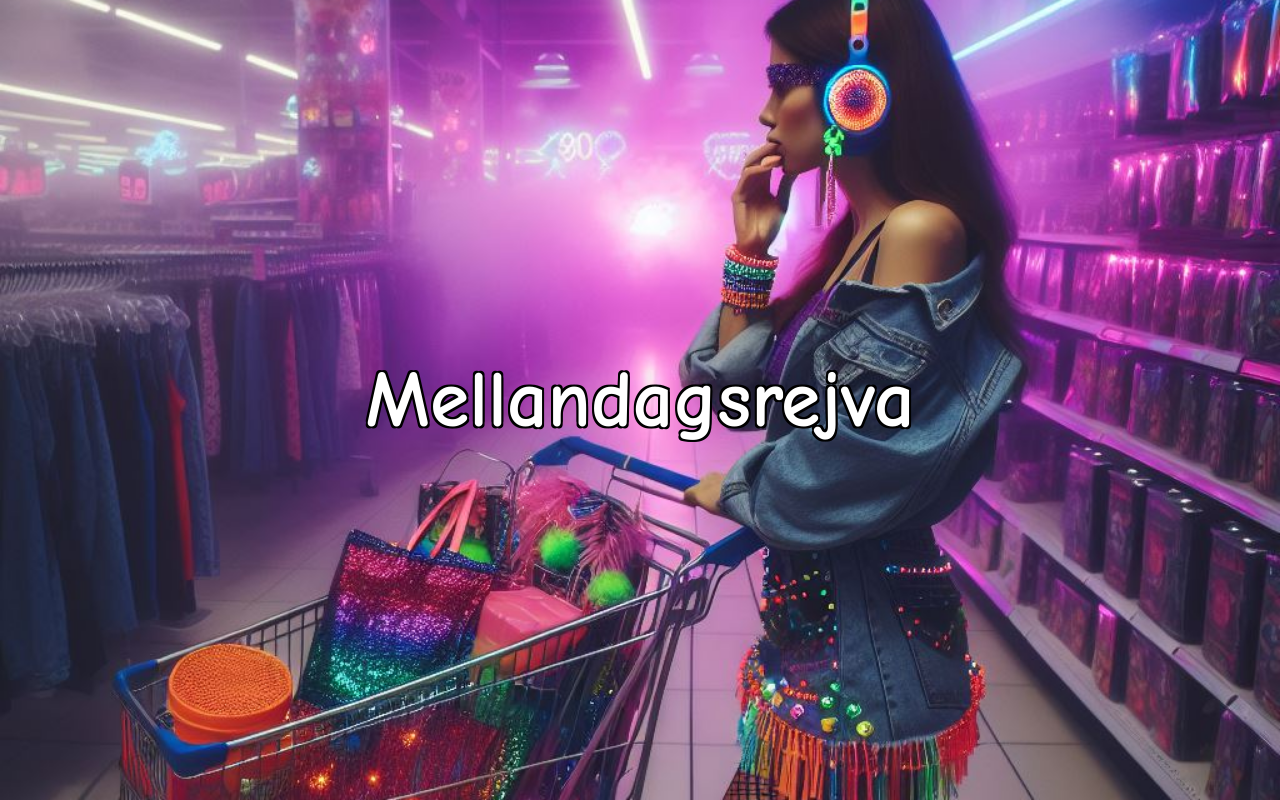
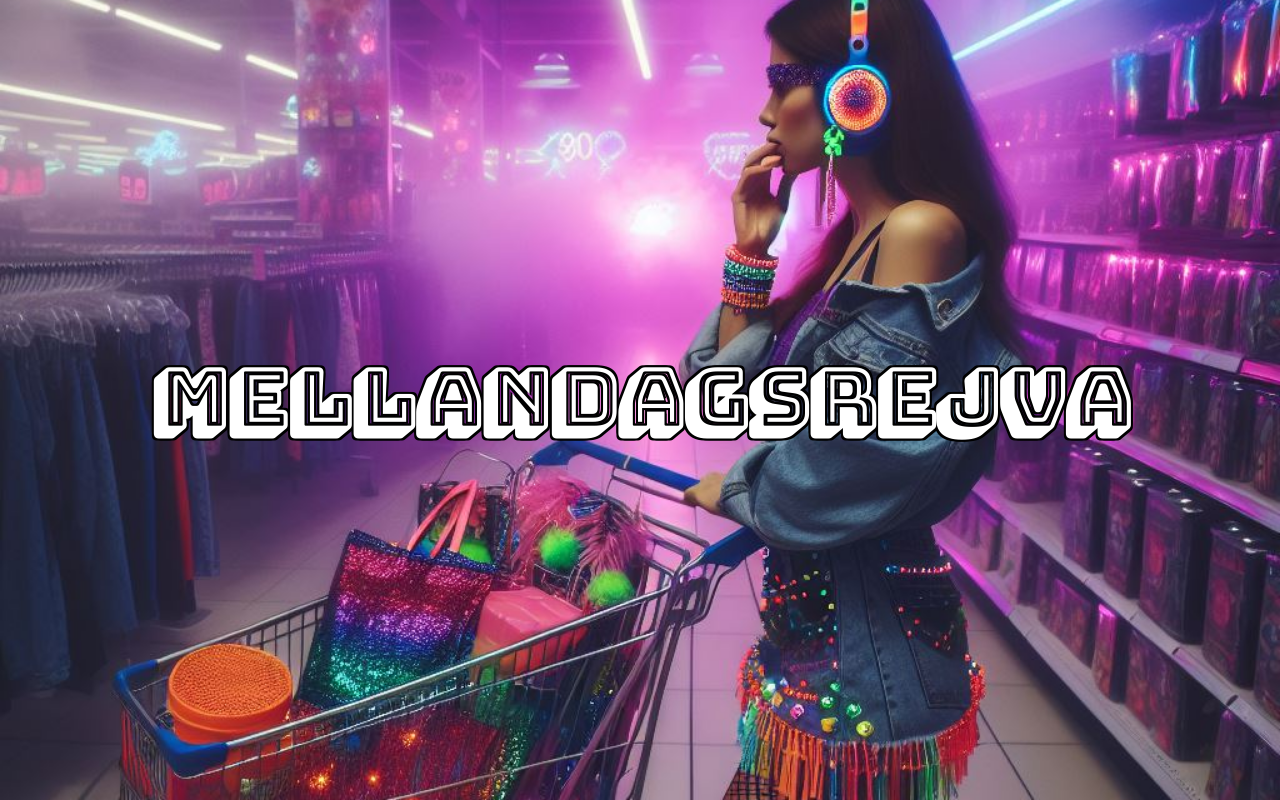
Before and after one commit to seanhak/Mellandagsrejva, a plain HTML site: page index.html in a window 1280 px wide. Drawn offline with Linux system fonts and the light colour scheme.

Commit message:
Update index.html

```diff
--- a/index.html
+++ b/index.html
@@ -1,5 +1,7 @@
 <html>
 <head>
+  <link rel="stylesheet" href="https://fonts.googleapis.com/css?family=Bungee+Shade">
+
 <style>
 * {
   margin: 0;
@@ -20,9 +22,13 @@ h1 {
   top: 50%;
   left: 50%;
   transform: translate(-50%, -50%);
+}
+
+  h1 {
+  font-family: "Bungee Shade", cursive;
+  font-size: 5rem;
   color: white;
   text-shadow: 2px 2px 0 black, -2px -2px 0 black, 2px -2px 0 black, -2px 2px 0 black;
-  font-size: 5rem;
   animation: rave 1s infinite;
 }
 
@@ -33,6 +39,7 @@ h1 {
   75% { color: magenta; }
   100% { color: white; }
 }
+
 </style>
 </head>
 <body>
```
